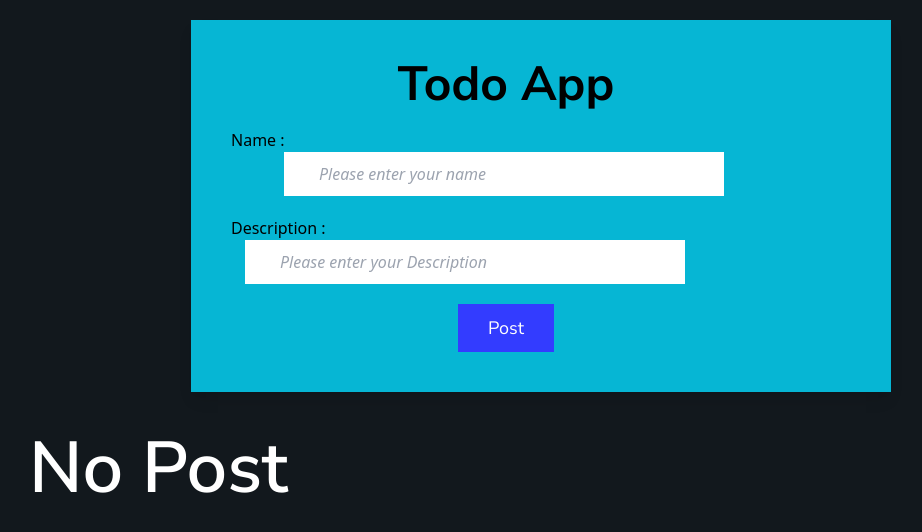
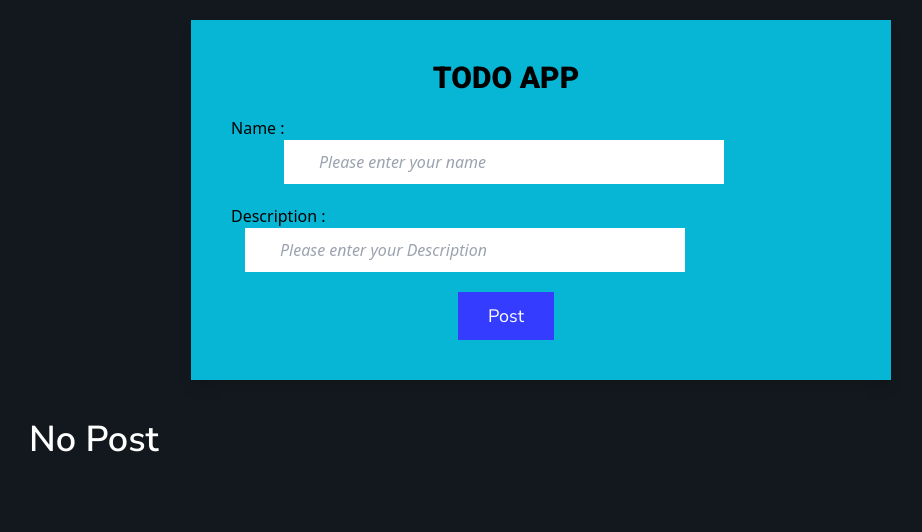
Before and after one commit to thehasandev/react-Facebook-Post-Delete-Edit, a React (Vite) app: page / in a window 1280 px wide. Shown: the top 532 px of the page, without its empty margins (99-1021 px from the left). Built offline with nearby package versions, Linux system fonts and the light colour scheme; a web font is replaced by a local one.

Commit message:
add-font

```diff
--- a/src/App.jsx
+++ b/src/App.jsx
@@ -84,7 +84,7 @@ function App() {
           <div className="bg-cyan-500 shadow-lg  w-[700px] p-10 mb-[40px] mt-5">
             <Flex>
               <div>
-                <h1 className="text-center text-5xl font-bold text-black font-nunito mb-5">Todo App</h1>
+                <h1 className="text-center text-3xl font-black uppercase text-black font-roboto mb-5">Todo App</h1>
 
                 <div className="mb-5 w-[550px]">
                   <label className="text-balck font-sans"> Name    :  </label>
@@ -119,7 +119,7 @@ function App() {
           {
              noPost
              ?
-             <h1 className="text-7xl text-white font-nunito font-semibold">No Post</h1>
+             <h1 className="text-4xl text-white font-nunito font-semibold">No Post</h1>
              : ""
           }
           </p>
```
